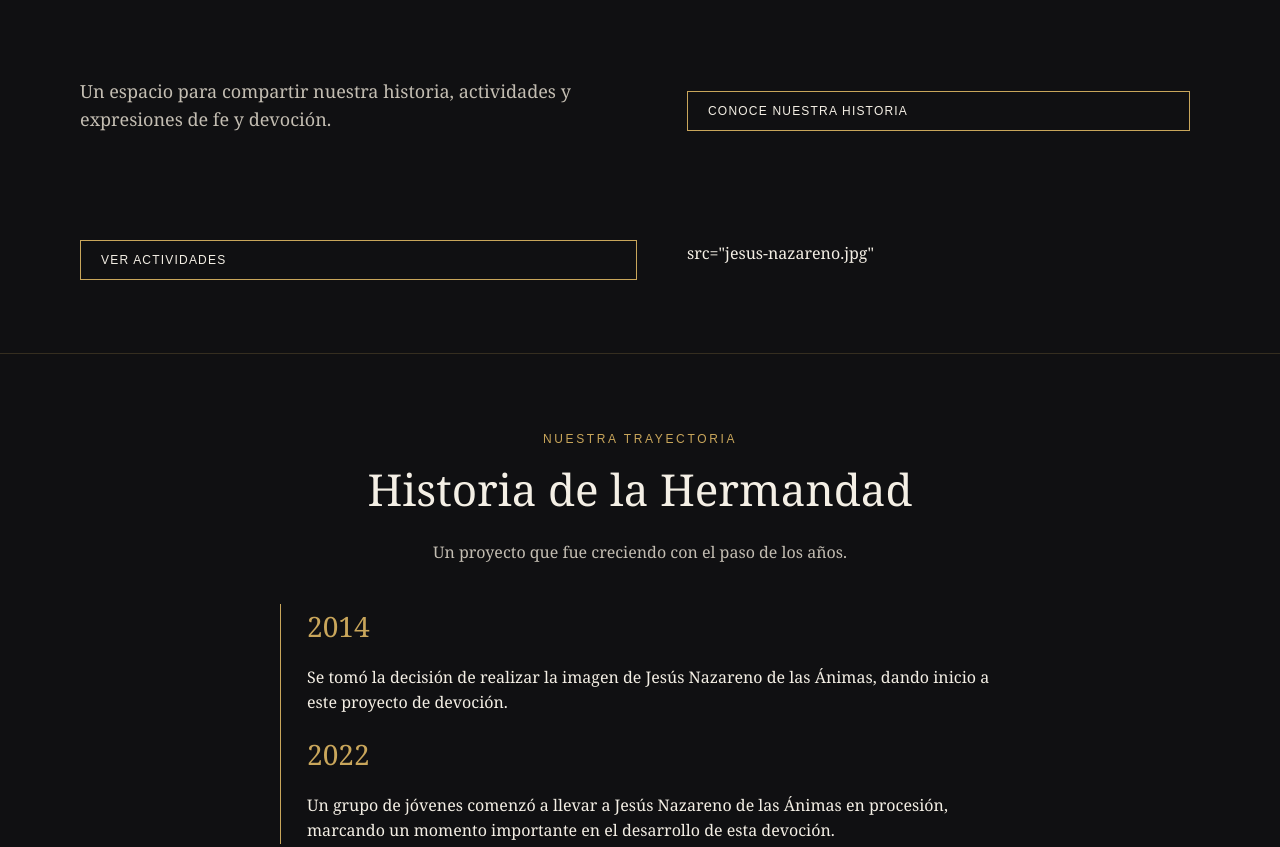
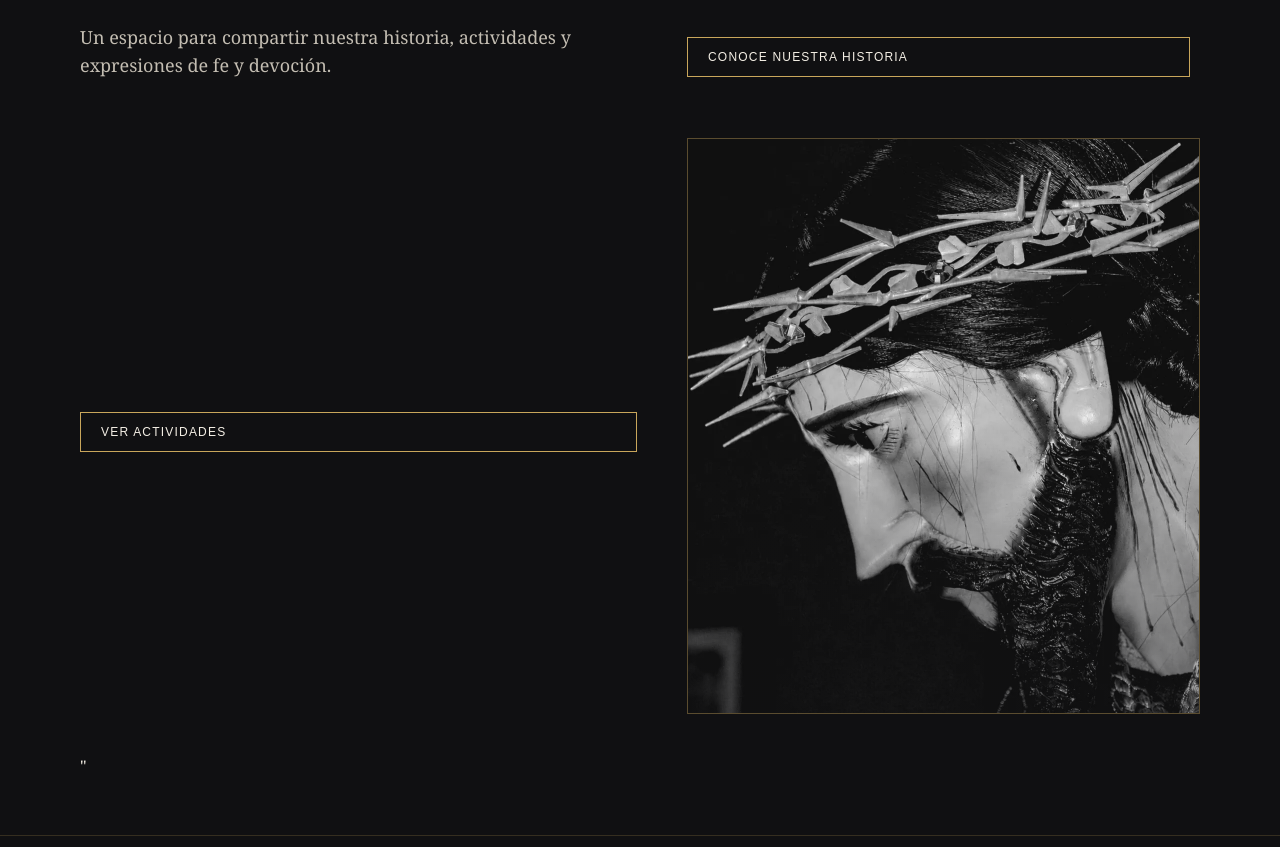
Before and after one commit to Estuardoxxx/hermandad-animas, a plain HTML site: page index.html in a window 1280 px wide. Shown: the part 400-1247 px from the top of the page. Drawn offline with Linux system fonts and the light colour scheme; files whose address does not match are found by name.

Commit message:
Update index.html

```diff
--- a/index.html
+++ b/index.html
@@ -42,7 +42,7 @@ src="emblema-hermandad.png"
 <h1>Hermandad de <span>Jesús Nazareno</span> de las Ánimas</h1>
 <p class="intro">Un espacio para compartir nuestra historia, actividades y expresiones de fe y devoción.</p>
 <a class="button" href="#historia">Conoce nuestra historia</a><a class="button" href="#actividades">Ver actividades</a></div>
-src="jesus-nazareno.jpg"
+<div class="hero-photo"><img src="jesus-nazareno.jpg" alt="Jesús Nazareno de las Ánimas"></div>"
 </section>
 <section id="historia"><div class="wrap"><div class="section-title"><div class="kicker">Nuestra trayectoria</div><h2>Historia de la Hermandad</h2><p>Un proyecto que fue creciendo con el paso de los años.</p></div>
 <div class="timeline"><div class="year">2014</div><p>Se tomó la decisión de realizar la imagen de Jesús Nazareno de las Ánimas, dando inicio a este proyecto de devoción.</p><div class="year">2022</div><p>Un grupo de jóvenes comenzó a llevar a Jesús Nazareno de las Ánimas en procesión, marcando un momento importante en el desarrollo de esta devoción.</p></div>
```
